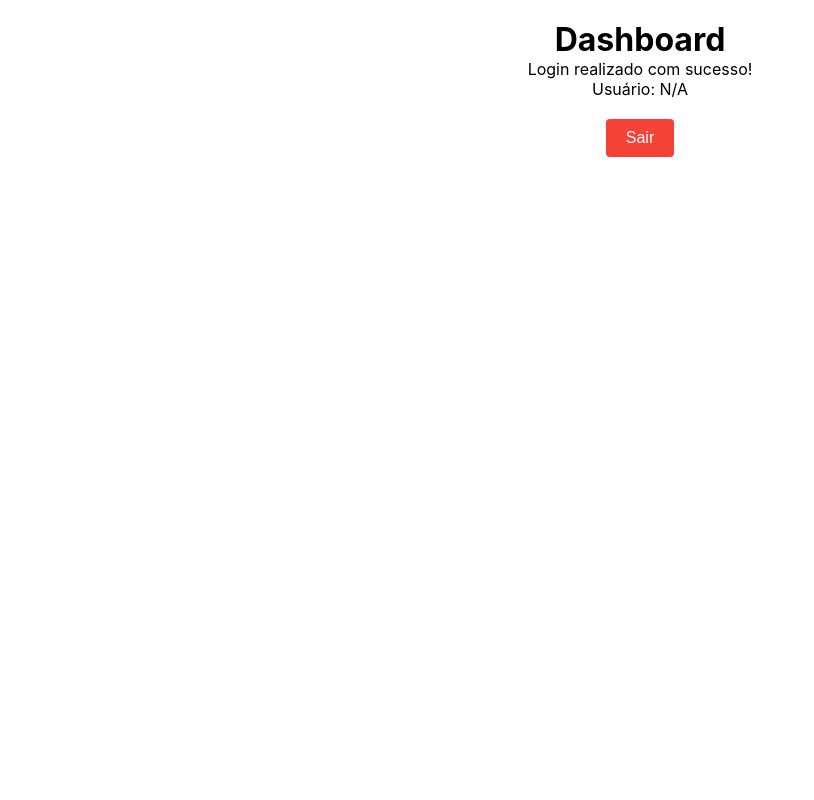
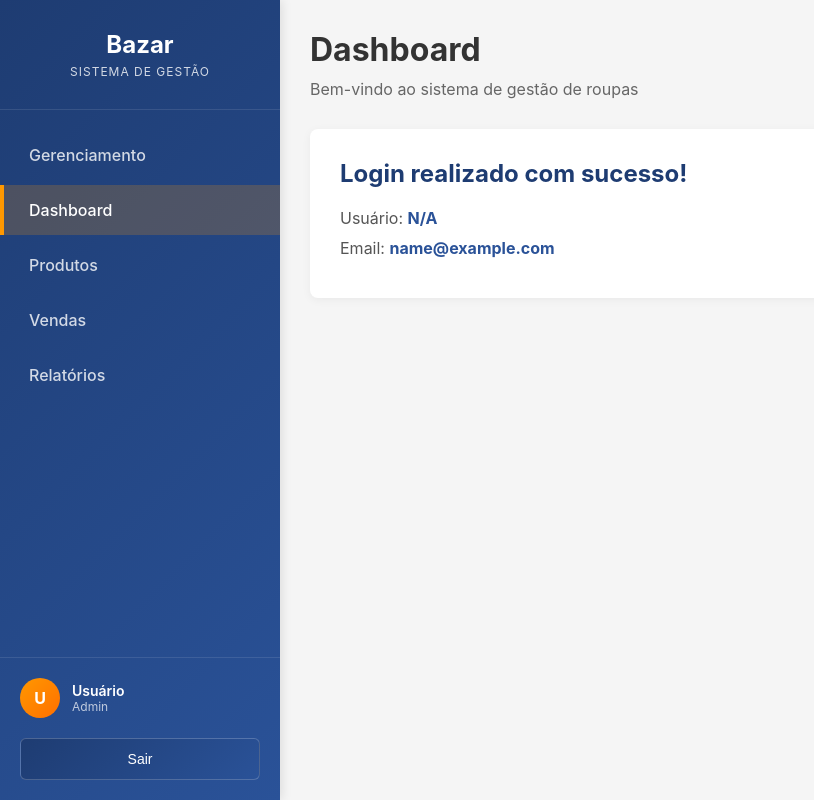
Before and after one commit to gustavogaldinojj/front-bazar, a Vue app: page /dashboard in a window 1280 px wide. Shown: the whole page, without its empty margins (0-814 px from the left). Built offline with nearby package versions, Linux system fonts and the light colour scheme; no server answers; sample sign-in values are in the browser's storage.

Commit message:
Fix: Adição de sidebar

```diff
--- a/src/components/layout/Sidebar.vue
+++ b/src/components/layout/Sidebar.vue
@@ -1,23 +1,236 @@
 <template>
   <aside class="sidebar">
-    <nav>
+    <div class="sidebar-header">
+      <h2>Bazar</h2>
+      <p>Sistema de Gestão</p>
+    </div>
+
+    <nav class="sidebar-nav">
       <ul>
-        <li><router-link to="/dashboard">Dashboard</router-link></li>
-        <!-- Adicione mais links conforme necessário -->
+          <li>
+          <router-link to="/gerenciamento" class="nav-link" :class="{ active: $route.path === '/gerenciamento' }">
+            <span class="text">Gerenciamento</span>
+          </router-link>
+        </li>
+        <li>
+          <router-link to="/dashboard" class="nav-link" :class="{ active: $route.path === '/dashboard' }">
+            <span class="text">Dashboard</span>
+          </router-link>
+        </li>
+        <li>
+          <router-link to="/produtos" class="nav-link" :class="{ active: $route.path === '/produtos' }">
+            <span class="text">Produtos</span>
+          </router-link>
+        </li>
+        <li>
+          <router-link to="/vendas" class="nav-link" :class="{ active: $route.path === '/vendas' }">
+            <span class="text">Vendas</span>
+          </router-link>
+        </li>
+        <li>
+          <router-link to="/relatorios" class="nav-link" :class="{ active: $route.path === '/relatorios' }">
+            <span class="text">Relatórios</span>
+          </router-link>
+        </li>
       </ul>
     </nav>
+
+    <div class="sidebar-footer">
+      <div class="user-info">
+        <div class="avatar">{{ userInitials }}</div>
+        <div class="user-details">
+          <span class="name">{{ userName }}</span>
+          <span class="role">{{ userRole }}</span>
+        </div>
+      </div>
+      <button @click="handleLogout" class="btn-logout">
+        <span class="text">Sair</span>
+      </button>
+    </div>
   </aside>
 </template>
 
 <script setup lang="ts">
-// Lógica do sidebar aqui
+import { computed } from 'vue'
+import { useRouter } from 'vue-router'
+import { useAuthStore } from '../../stores/authStore'
+
+const router = useRouter()
+const authStore = useAuthStore()
+
+const userName = computed(() => authStore.user?.nome || 'Usuário')
+const userRole = computed(() => authStore.user?.role || 'user')
+const userInitials = computed(() => {
+  const name = userName.value
+  return name.split(' ').map(n => n[0]).join('').toUpperCase().slice(0, 2)
+})
+
+const handleLogout = () => {
+  authStore.logout()
+  router.push('/login')
+}
 </script>
 
 <style scoped>
 .sidebar {
-  width: 250px;
-  background: #333;
+  position: fixed;
+  left: 0;
+  top: 0;
+  height: 100vh;
+  width: 280px;
+  background: linear-gradient(135deg, #1e3c72 0%, #2a5298 100%);
   color: white;
+  display: flex;
+  flex-direction: column;
+  box-shadow: 2px 0 10px rgba(0, 0, 0, 0.1);
+  z-index: 1000;
+}
+
+.sidebar-header {
+  padding: 30px 20px;
+  border-bottom: 1px solid rgba(255, 255, 255, 0.1);
+  text-align: center;
+}
+
+.sidebar-header h2 {
+  margin: 0 0 5px 0;
+  font-size: 24px;
+  font-weight: 700;
+}
+
+.sidebar-header p {
+  margin: 0;
+  font-size: 12px;
+  opacity: 0.8;
+  text-transform: uppercase;
+  letter-spacing: 1px;
+}
+
+.sidebar-nav {
+  flex: 1;
+  padding: 20px 0;
+}
+
+.sidebar-nav ul {
+  list-style: none;
+  margin: 0;
+  padding: 0;
+}
+
+.sidebar-nav li {
+  margin-bottom: 5px;
+}
+
+.nav-link {
+  display: flex;
+  align-items: center;
+  padding: 15px 25px;
+  color: rgba(255, 255, 255, 0.8);
+  text-decoration: none;
+  transition: all 0.3s;
+  border-left: 4px solid transparent;
+}
+
+.nav-link:hover {
+  background-color: rgba(255, 255, 255, 0.1);
+  color: white;
+  border-left-color: #ff9800;
+}
+
+.nav-link.active {
+  background-color: rgba(255, 152, 0, 0.2);
+  color: white;
+  border-left-color: #ff9800;
+}
+
+.nav-link .icon {
+  margin-right: 15px;
+  font-size: 18px;
+  width: 20px;
+  text-align: center;
+}
+
+.nav-link .text {
+  font-weight: 500;
+}
+
+.sidebar-footer {
   padding: 20px;
+  border-top: 1px solid rgba(255, 255, 255, 0.1);
+}
+
+.user-info {
+  display: flex;
+  align-items: center;
+  margin-bottom: 20px;
+}
+
+.avatar {
+  width: 40px;
+  height: 40px;
+  background: linear-gradient(135deg, #ff9800 0%, #ff6f00 100%);
+  border-radius: 50%;
+  display: flex;
+  align-items: center;
+  justify-content: center;
+  font-weight: bold;
+  margin-right: 12px;
+}
+
+.user-details {
+  flex: 1;
+}
+
+.user-details .name {
+  display: block;
+  font-weight: 600;
+  font-size: 14px;
+}
+
+.user-details .role {
+  display: block;
+  font-size: 12px;
+  opacity: 0.7;
+  text-transform: capitalize;
+}
+
+.btn-logout {
+  width: 100%;
+  display: flex;
+  align-items: center;
+  justify-content: center;
+  padding: 12px;
+  background: linear-gradient(135deg, #1e3c72 0%, #2a5298 100%);
+  color: white;
+  border: 1px solid rgba(255, 255, 255, 0.2);
+  border-radius: 6px;
+  cursor: pointer;
+  transition: all 0.3s;
+  font-weight: 500;
+}
+
+.btn-logout:hover {
+  background: linear-gradient(135deg, #f44336 0%, #d32f2f 100%);
+  border-color: #ff0000;
+}
+
+.btn-logout .icon {
+  margin-right: 8px;
+}
+
+.btn-logout .text {
+  font-size: 14px;
+}
+
+/* Responsivo */
+@media (max-width: 768px) {
+  .sidebar {
+    transform: translateX(-100%);
+    transition: transform 0.3s;
+  }
+
+  .sidebar.open {
+    transform: translateX(0);
+  }
 }
 </style>
--- a/src/views/DashboardPage.vue
+++ b/src/views/DashboardPage.vue
@@ -1,50 +1,102 @@
 <template>
-  <div>
-    <h1>Dashboard</h1>
-    <p>Login realizado com sucesso!</p>
-    <p>Usuário: {{ authStore.user?.nome || 'N/A' }}</p>
+  <div class="dashboard-container">
+    <Sidebar />
 
-    <!-- Botão de logout -->
-    <button @click="handleLogout" class="btn-logout">
-      Sair
-    </button>
+    <main class="main-content">
+      <div class="content-header">
+        <h1>Dashboard</h1>
+        <p>Bem-vindo ao sistema de gestão de roupas</p>
+      </div>
+
+      <div class="content-body">
+        <div class="welcome-card">
+          <h2>Login realizado com sucesso!</h2>
+          <p>Usuário: <strong>{{ authStore.user?.nome || 'N/A' }}</strong></p>
+          <p>Email: <strong>{{ authStore.user?.email || 'N/A' }}</strong></p>
+        </div>
+      </div>
+    </main>
   </div>
 </template>
 
 <script setup lang="ts">
-import { useRouter } from 'vue-router'
 import { useAuthStore } from '../stores/authStore'
+import Sidebar from '../components/layout/Sidebar.vue'
 
-const router = useRouter()
 const authStore = useAuthStore()
-
-const handleLogout = () => {
-  console.log('🚪 [Dashboard] Fazendo logout')
-  authStore.logout()
-  router.push('/login')
-  console.log('🏠 [Dashboard] Redirecionado para /login')
-}
 </script>
 
 <style scoped>
-div {
-  padding: 20px;
-  text-align: center;
+.dashboard-container {
+  display: flex;
+  min-height: 100vh;
+  background-color: #f5f5f5;
 }
 
-.btn-logout {
-  margin-top: 20px;
-  padding: 10px 20px;
-  background-color: #f44336;
-  color: white;
-  border: none;
-  border-radius: 4px;
-  cursor: pointer;
-  font-size: 16px;
-  transition: background-color 0.3s;
+.main-content {
+  flex: 1;
+  margin-left: 280px; /* Largura do sidebar */
+  padding: 30px;
 }
 
-.btn-logout:hover {
-  background-color: #d32f2f;
+.content-header {
+  margin-bottom: 30px;
+}
+
+.content-header h1 {
+  color: #333;
+  margin: 0 0 10px 0;
+  font-size: 32px;
+}
+
+.content-header p {
+  color: #666;
+  margin: 0;
+  font-size: 16px;
+}
+
+.content-body {
+  display: grid;
+  grid-template-columns: repeat(auto-fit, minmax(400px, 1fr));
+  gap: 20px;
+}
+
+.welcome-card {
+  background: white;
+  padding: 30px;
+  border-radius: 8px;
+  box-shadow: 0 2px 10px rgba(0, 0, 0, 0.05);
+}
+
+.welcome-card h2 {
+  color: #1e3c72;
+  margin: 0 0 20px 0;
+  font-size: 24px;
+}
+
+.welcome-card p {
+  margin: 10px 0;
+  color: #555;
+  font-size: 16px;
+}
+
+.welcome-card strong {
+  color: #2a5298;
+}
+
+/* Responsivo */
+@media (max-width: 768px) {
+  .main-content {
+    margin-left: 0;
+    padding: 20px;
+  }
+
+  .content-header h1 {
+    font-size: 24px;
+  }
+
+  .content-body {
+    grid-template-columns: 1fr;
+  }
 }
 </style>
```
